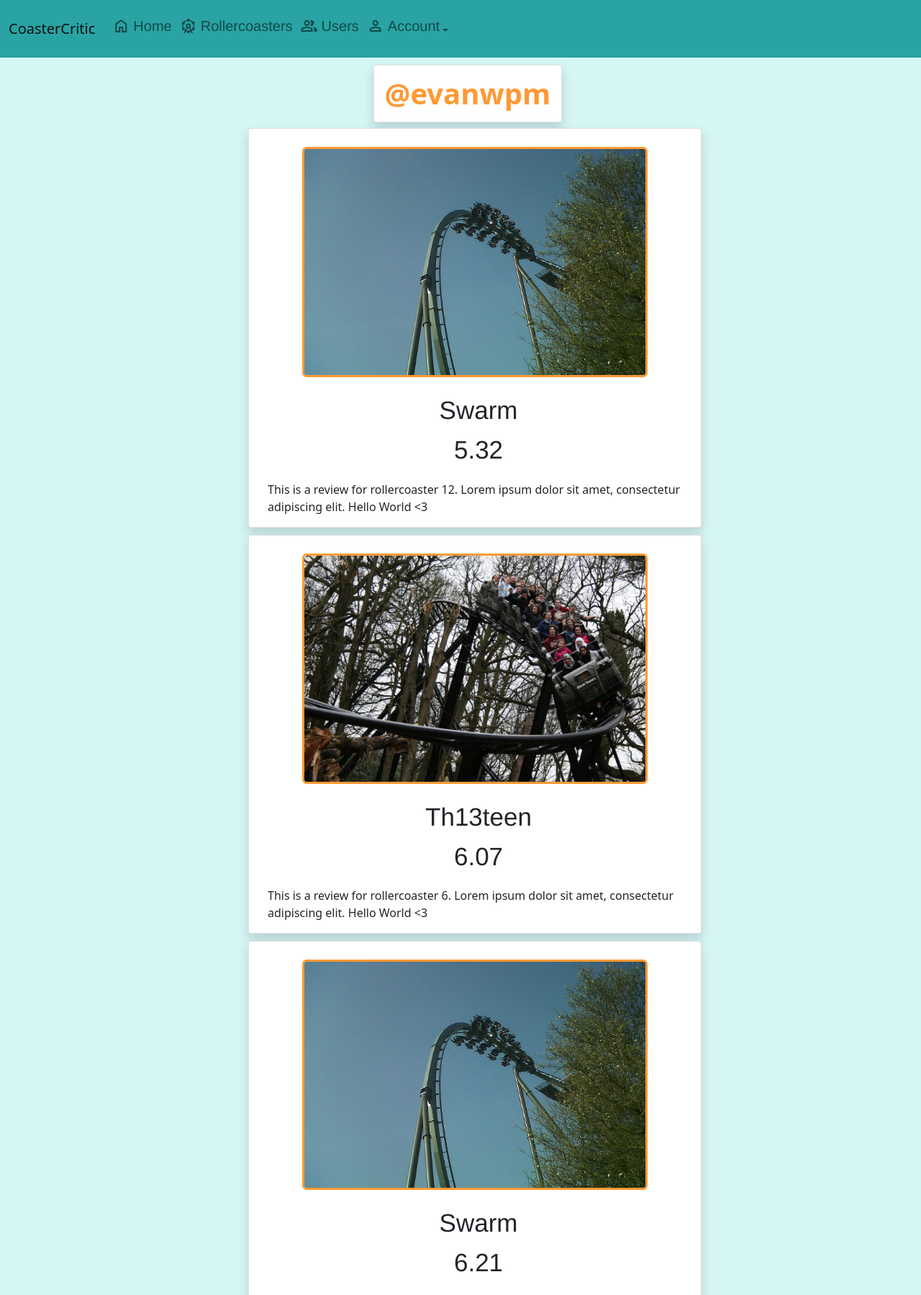
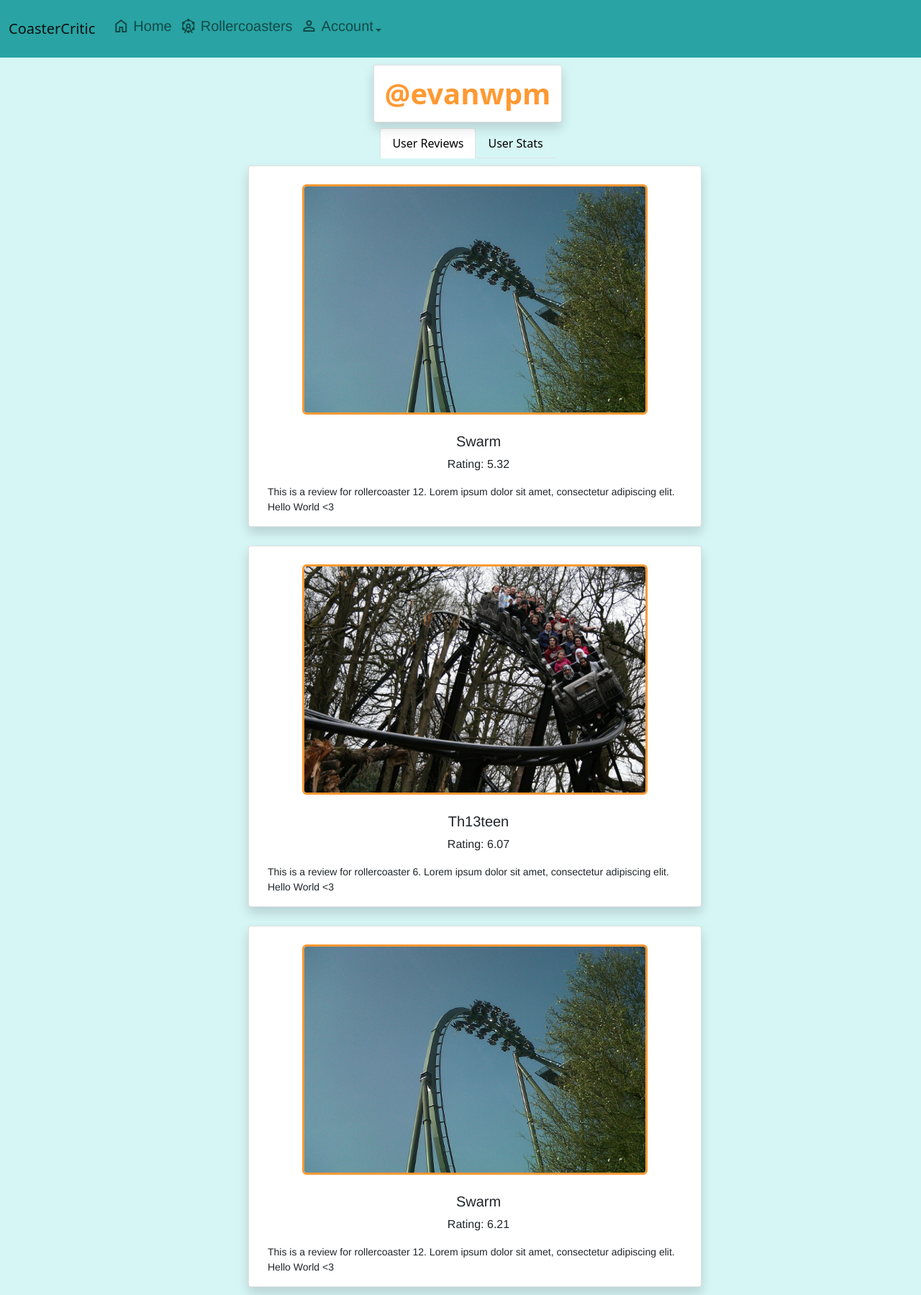
Before and after one commit to EvanMad/CoasterCritic, a Flask app: page /profile/1 in a window 1280 px wide. Shown: the top 1799 px of the page at 72% size. Run offline with Flask 3, Linux system fonts and the light colour scheme; some libraries are stand-ins or nearby versions.

Commit message:
progress

```diff
--- a/app/main.py
+++ b/app/main.py
@@ -65,8 +65,18 @@ def view_profile(user_id):
     user = models.User.query.get(user_id)
     if user:
         reviews = user.user_reviews
+        total_reviews = len(reviews)
 
-        return render_template('profile.html', user=user, reviews=reviews)
+        try:
+            total_likes = sum(review.likes for review in reviews)
+        except:
+            total_likes = 0
+
+        highest_review = max(reviews, key=lambda review: review.rating, default=None)
+        lowest_review = min(reviews, key=lambda review: review.rating, default=None)
+        average_review = round(sum(review.rating for review in reviews) / total_reviews, 2) if total_reviews > 0 else None
+
+        return render_template('profile.html', user=user, reviews=reviews, total_reviews=total_reviews, highest_review=highest_review, lowest_review=lowest_review, average_review=average_review, total_likes=total_likes)
     else:
         return redirect(url_for('main.four_o_four'))
 
--- a/app/static/styles.css
+++ b/app/static/styles.css
@@ -161,8 +161,8 @@ body {
   display: flex;
   flex-direction: row;
   gap:18px;
-  border: 2px solid #29a3a3;
-  border-radius: 1px;
+  /* border: 2px solid #29a3a3;
+  border-radius: 1px; */
   background-color: white;
   width: 50%;
   margin-bottom: 30px;
--- a/app/templates/base.html
+++ b/app/templates/base.html
@@ -46,11 +46,11 @@
                                     class="material-symbols-outlined">attractions</span><span
                                     class="navbar_text">Rollercoasters</span></a>
                         </li>
-                        <li class="nav-item">
+                        <!-- <li class="nav-item">
                             <a class="nav-link font-test" href="{{url_for('main.view_users')}}"><span
                                     class="material-symbols-outlined">group</span><span
                                     class="navbar_text">Users</span></a>
-                        </li>
+                        </li> -->
                         {% if current_user.is_authenticated %}
                         <li class="nav-item">
                             <a class="nav-link font-test" href="{{url_for('main.add_review')}}"><span
--- a/app/templates/profile.html
+++ b/app/templates/profile.html
@@ -6,20 +6,71 @@
   <h1 class="title card shadow bg-white rounded" style="font-weight:bold; color: #FF9933; padding: 15px;">
     @{{ user.name }}
   </h1>
-  <div class="page_container_v" style="width: 50%;">
-    {% for review in reviews %}
-    <div class="card card-hover shadow bg-white rounded page_container_c" style="width: 100%;" onclick="open_rollercoaster({{review.rollercoaster.id}})">
-      <img alt="image of {{review.rollercoaster.name}}" class="card-img-top rollercoaster_card_img" src="/static/assets/{{ review.rollercoaster.id }}.jpg">
-      <div class="card-body page_container_c">
-        <h5 style="font-size: 35px; font-family: Walfork,Walsheim,Helvetica Neue,Helvetica,Arial,sans-serif;"
-          class="card-title">{{ review.rollercoaster.name}}</h5>
-        <p style="font-size: 35px; font-family: Walfork,Walsheim,Helvetica Neue,Helvetica,Arial,sans-serif;"
-          class="card-text"> {{ review.rating }}</p>
-        <p class="card-text">{{ review.review_text}}</p>
+
+  <ul style="margin-bottom: 10px;" class="nav nav-tabs" id="myTabs">
+    <li class="nav-item">
+      <a class="nav-link active" id="userReviewsTab" data-bs-toggle="tab" href="#userReviews" style="text-decoration:none; color: black;">User Reviews</a>
+    </li>
+    <li class="nav-item">
+      <a class="nav-link" id="userStatsTab" data-bs-toggle="tab" href="#userStats" style="text-decoration:none; color: black;">User Stats</a>
+    </li>
+  </ul>
+
+
+  <div style="width: 50%;" class="tab-content" id="myTabsContent">
+    <div class="tab-pane fade show active" id="userReviews">
+      <div class="page_container_v">
+        {% for review in reviews %}
+        <div class="card card-hover shadow bg-white rounded page_container_c mb-3" style="width: 100%;"
+          onclick="open_rollercoaster({{review.rollercoaster.id}})">
+          <img alt="image of {{review.rollercoaster.name}}" class="card-img-top rollercoaster_card_img"
+            src="/static/assets/{{ review.rollercoaster.id }}.jpg">
+          <div class="card-body page_container_c">
+            <h5 style="font-size: 20px; font-family: Walfork,Walsheim,Helvetica Neue,Helvetica,Arial,sans-serif;"
+              class="card-title">{{ review.rollercoaster.name}}</h5>
+            <p style="font-size: 16px; font-family: Walfork,Walsheim,Helvetica Neue,Helvetica,Arial,sans-serif;"
+              class="card-text">Rating: {{ review.rating }}</p>
+            <p style="font-size: 14px; font-family: Walfork,Walsheim,Helvetica Neue,Helvetica,Arial,sans-serif;"
+              class="card-text">{{ review.review_text}}</p>
+          </div>
+        </div>
+        {% endfor %}
       </div>
     </div>
-    {% endfor %}
+
+    <div class="tab-pane fade" id="userStats">
+      <div>
+        <div class="card shadow bg-white rounded page_container_v"
+          style="margin-top: 10px; margin-bottom: 20px; padding: 15px;">
+          <table class="table">
+            <tbody>
+              <tr>
+                <th>Total Reviews</th>
+                <td>{{ total_reviews }}</td>
+              </tr>
+              <tr>
+                <th>Highest Review</th>
+                <td>{{ highest_review.rating }} ({{ highest_review.rollercoaster.name }})</td>
+              </tr>
+              <tr>
+                <th>Lowest Review</th>
+                <td>{{ lowest_review.rating }} ({{ lowest_review.rollercoaster.name }})</td>
+              </tr>
+              <tr>
+                <th>Average Review</th>
+                <td>{{ average_review }}</td>
+              </tr>
+              <tr>
+                <th>Total Likes</th>
+                <th>{{total_likes}}</th>
+              </tr>
+            </tbody>
+          </table>
+        </div>
+      </div>
+    </div>
   </div>
+
 
 </div>
 {% endblock %}
--- a/app/templates/rollercoaster.html
+++ b/app/templates/rollercoaster.html
@@ -37,7 +37,7 @@
     <h2>Reviews</h2>
     {% for review in reviews%}
     <!-- <div class="card" style="width: 96%; border: 2px solid #ff9933cb; border-radius: 1px;" onclick="open_review({{review.id}})"> -->
-    <div class="card card-hover shadow bg-white rounded" style="width: 100%; border: 2px solid #29a3a3; border-radius: 1px;" onclick="open_profile({{review.user.id}})">
+    <div class="card card-hover shadow bg-white rounded" style="width: 100%;" onclick="open_profile({{review.user.id}})">
       <div class="card-body">
           <h5 style="font-size: 35px; font-family: Walfork, Walsheim, Helvetica Neue, Helvetica, Arial, sans-serif;"
               class="card-title">{{ review.user.name}}</h5>
```
Also changed, not shown: app.db.
